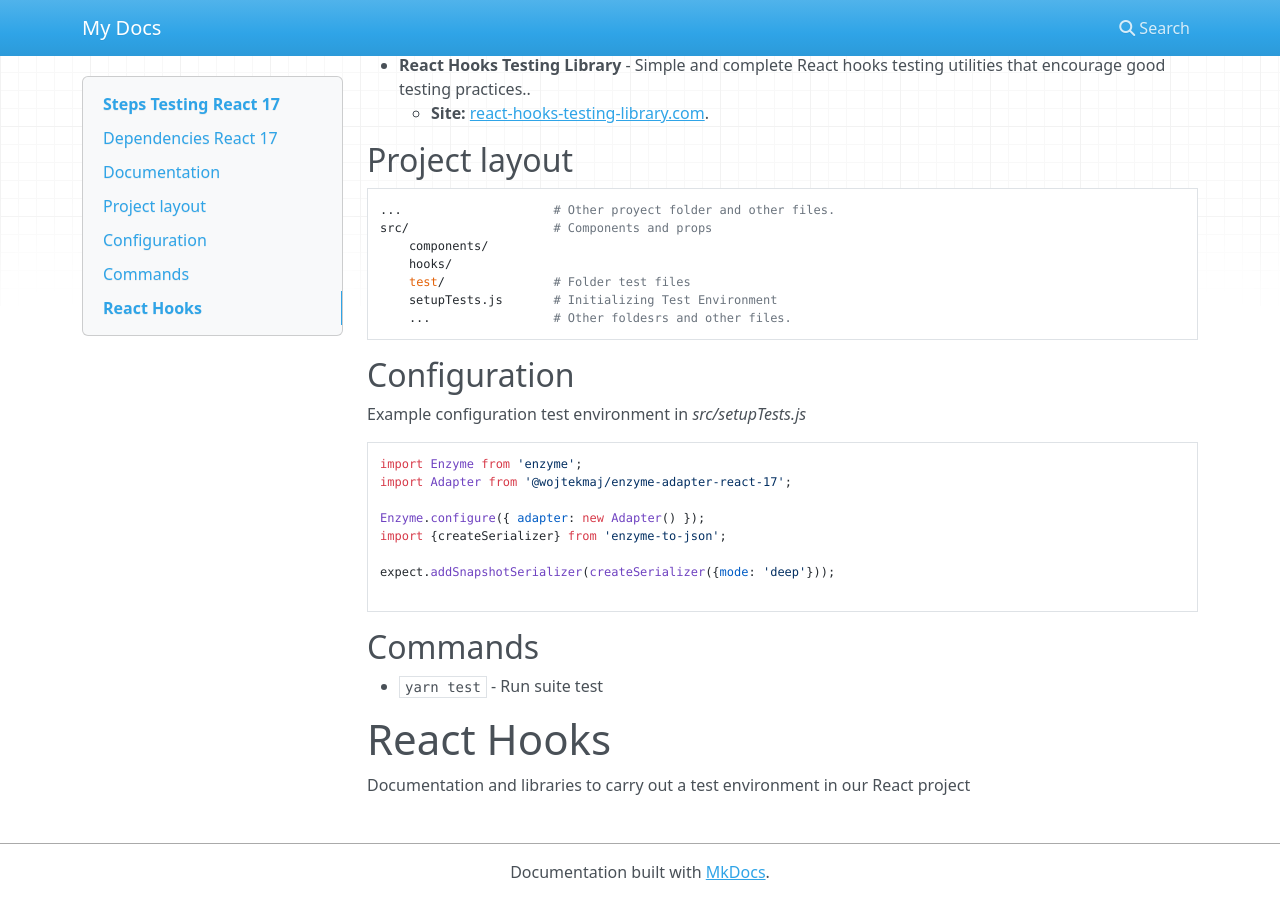
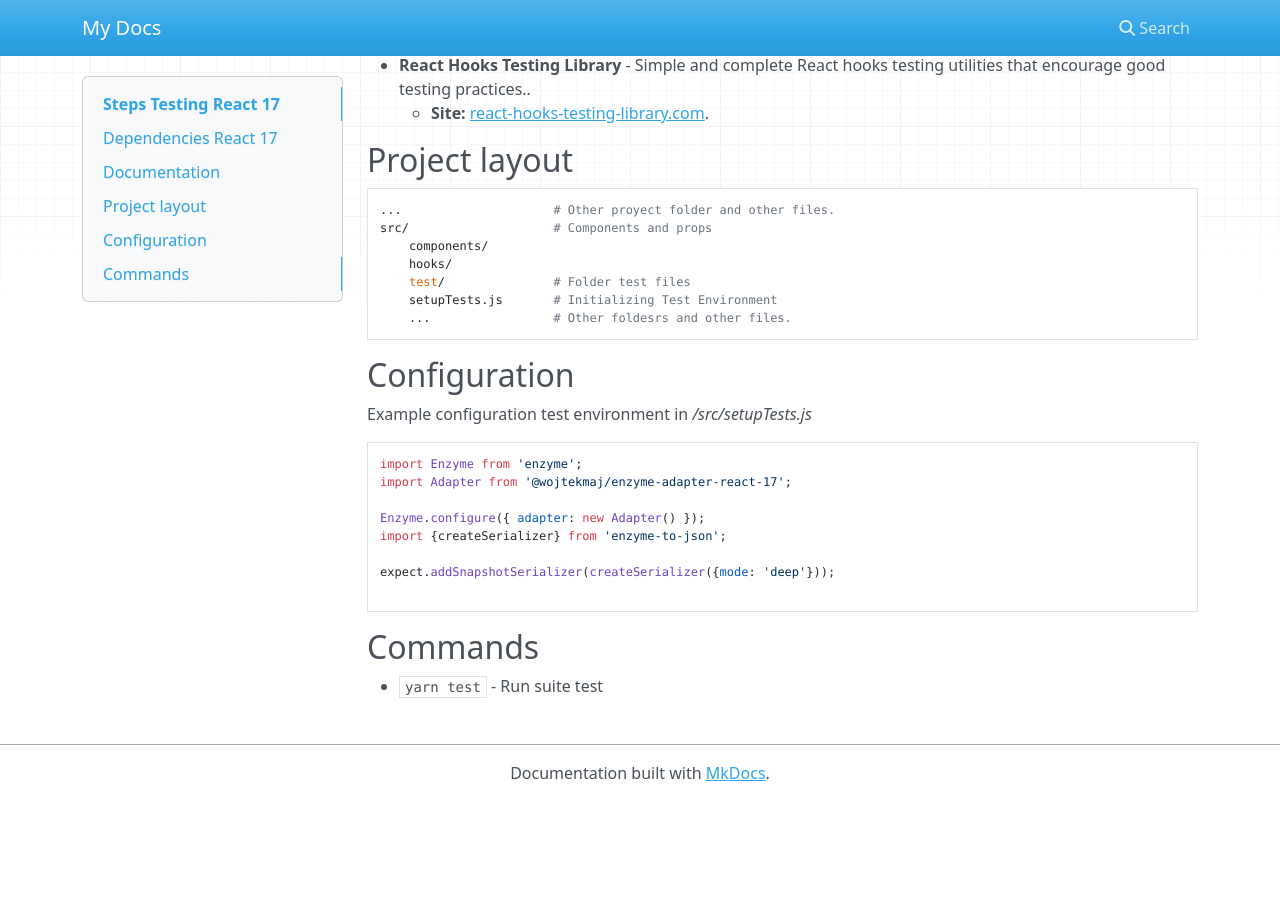
Before and after one commit to ams113/documentation, an MkDocs documentation site: the page built from docs/index.md, in a window 1280 px wide and 900 px high, scrolled down 908 px. Built offline with MkDocs 1.6.1, drawn with Linux system fonts in a browser that asks for light colours; nearby versions of some CDN libraries; after the commit the page ends 1709 px from its top, so only the background shows below that.

Commit message:
delete section

````diff
--- a/docs/index.md
+++ b/docs/index.md
@@ -51,7 +51,7 @@ Installation npm or yarn packages
 
 
 ## Configuration
-Example configuration test environment in *src/setupTests.js*
+Example configuration test environment in */src/setupTests.js*
 
 ```
 import Enzyme from 'enzyme';
@@ -67,6 +67,3 @@ expect.addSnapshotSerializer(createSerializer({mode: 'deep'}));
 ## Commands
 
 * `yarn test` - Run suite test
-
-# React Hooks
-Documentation and libraries to carry out a test environment in our React project
````
